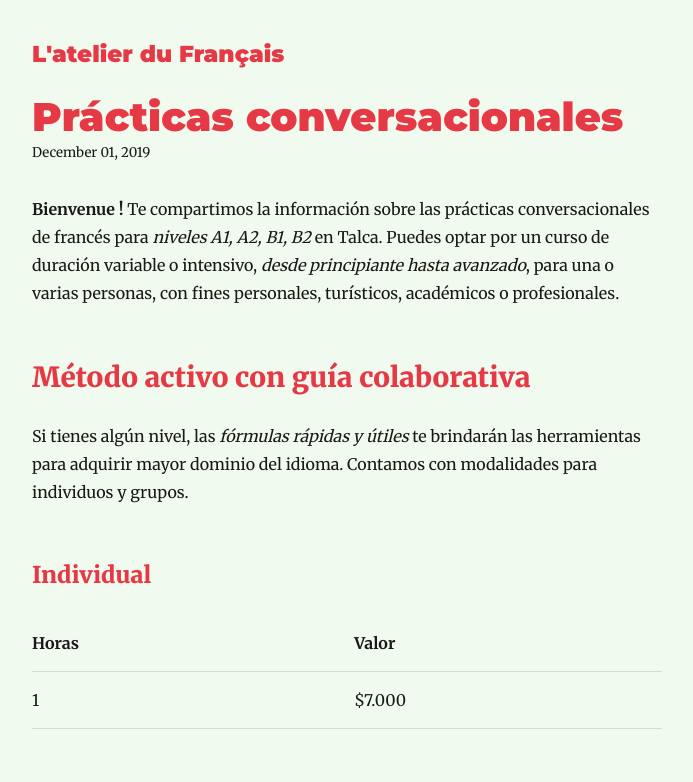
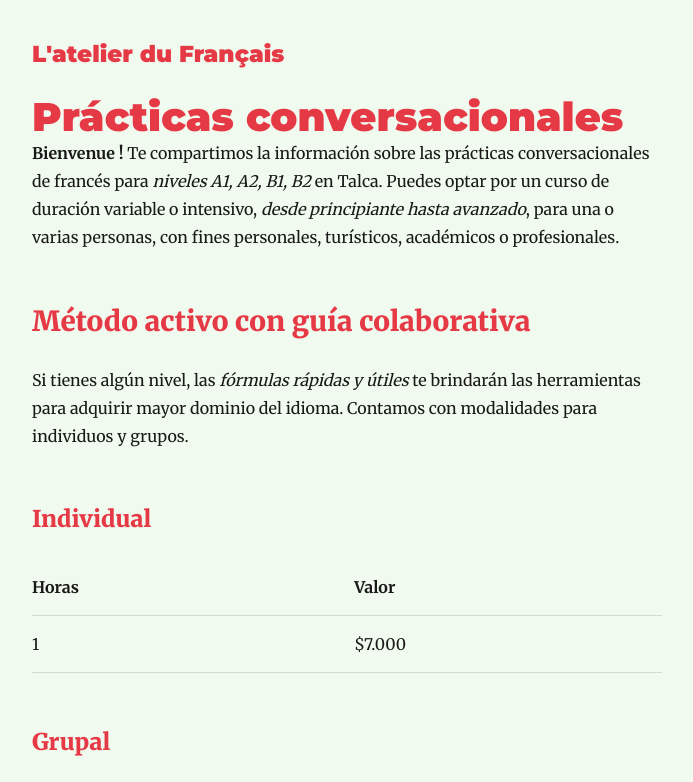
Before and after one commit to marcelavaldes/latelierdufrancais, a Gatsby site: page /conversacional/ in a window 1280 px wide. Shown: the top 782 px of the page, without its empty margins (293-986 px from the left). Built offline with nearby package versions, Linux system fonts and the light colour scheme; Gatsby itself is replaced by a stand-in of ours; some packages are replaced by stand-ins of ours.

Commit message:
quitar fechas

```diff
--- a/src/pages/index.js
+++ b/src/pages/index.js
@@ -30,7 +30,6 @@ class BlogIndex extends React.Component {
                     {title}
                   </Link>
                 </h3>
-                <small>{node.frontmatter.date}</small>
               </header>
               <section>
                 <p
--- a/src/templates/blog-post.js
+++ b/src/templates/blog-post.js
@@ -28,15 +28,6 @@ class BlogPostTemplate extends React.Component {
             >
               {post.frontmatter.title}
             </h1>
-            <p
-              style={{
-                ...scale(-1 / 5),
-                display: `block`,
-                marginBottom: rhythm(1),
-              }}
-            >
-              {post.frontmatter.date}
-            </p>
           </header>
           <section dangerouslySetInnerHTML={{ __html: post.html }} />
           <hr
```
